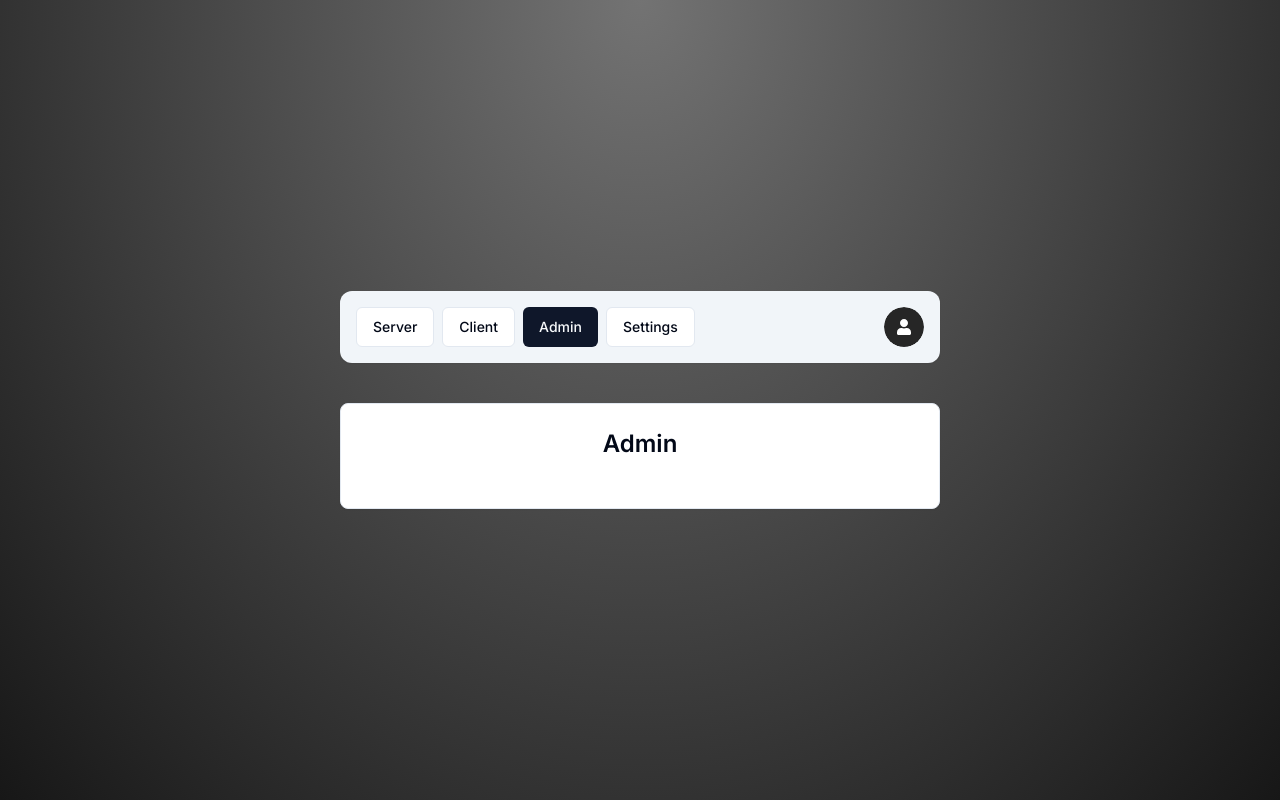
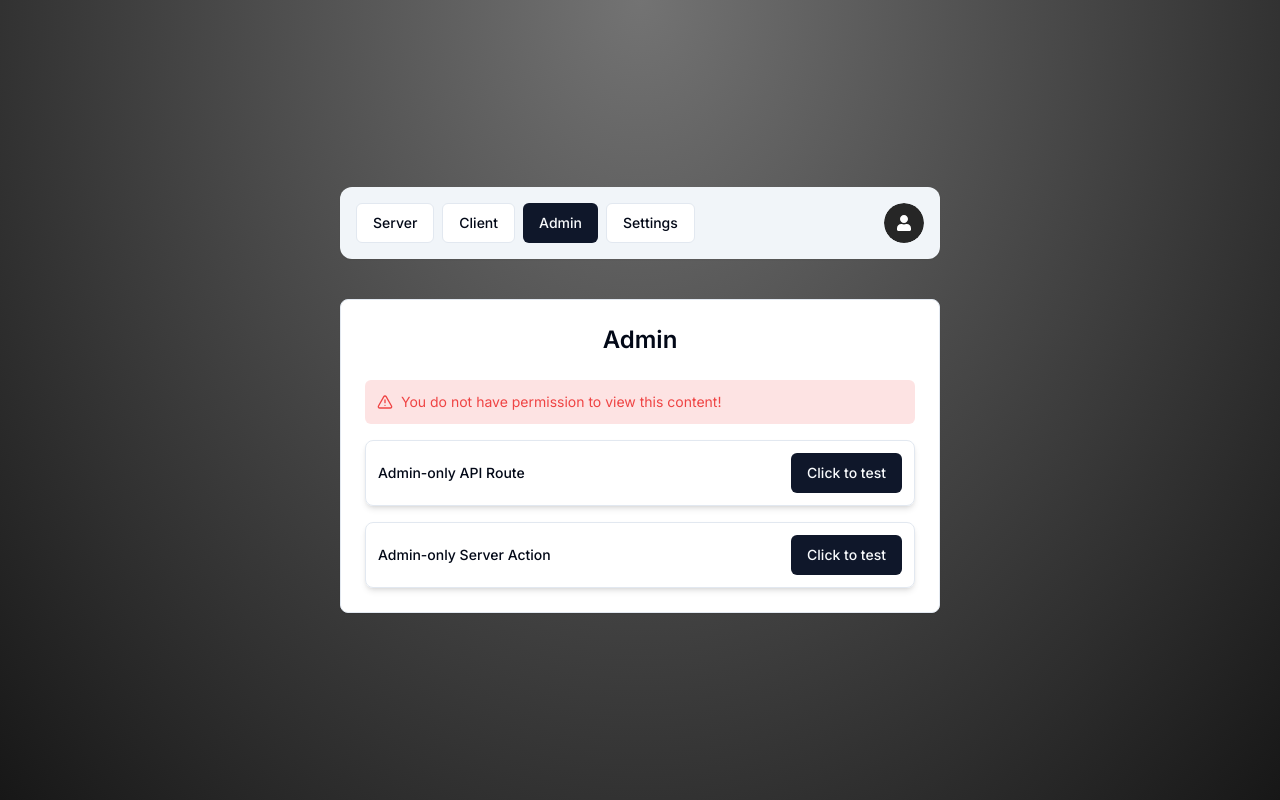
Before and after one commit to dustinbturner/auth-tutorial, a Next.js app: page /admin in a window 1280 px wide. Built offline with nearby package versions, Linux system fonts and the light colour scheme; no server answers.

Commit message:
admin sections and functionality added

```diff
--- /dev/null
+++ b/actions/admin.ts
@@ -0,0 +1,14 @@
+"use server";
+
+import { currentRole } from "@/lib/auth";
+import { UserRole } from "@prisma/client";
+
+export const admin = async () => {
+  const role = await currentRole();
+
+  if (role === UserRole.ADMIN) {
+    return { success: "Allowed Server Action!" };
+  }
+
+  return { error: "Forbidden Server Action!" }
+};
--- a/app/(protected)/admin/page.tsx
+++ b/app/(protected)/admin/page.tsx
@@ -1,11 +1,39 @@
 "use client";
 
+import { admin } from "@/actions/admin";
+import { RoleGate } from "@/components/auth/role-gate";
+import { FormSuccess } from "@/components/form-success";
+import { Button } from "@/components/ui/button";
 import { Card, CardContent, CardHeader } from "@/components/ui/card";
-import { useCurrentRole } from "@/hooks/use-current-role";
+import { UserRole } from "@prisma/client";
+import { toast } from "sonner";
 
 
 const AdminPage = () => {
-    const role = useCurrentRole();
+
+    const onServerActionClick = () => {
+        admin()
+            .then((data) => {
+                if (data.error) {
+                    toast.error(data.error);
+                }
+                if (data.success) {
+                    toast.success(data.success);
+                }
+            })
+    }
+
+    const onApiRouteClick = () => {
+        fetch("/api/admin")
+            .then((response) => {
+                if (response.ok) {
+                    toast.success("Allowed API Route!");
+                } else {
+                    toast.error("Forbidden API Route!");
+                }
+            })
+    }
+
     return (
         <Card className="w-[600px]">
             <CardHeader>
@@ -14,7 +42,27 @@
                 </p>
             </CardHeader>
             <CardContent className="space-y-4">
-
+                <RoleGate allowedRole={UserRole.ADMIN}>
+                    <FormSuccess
+                    message="You are allowed to see this content!"
+                    />
+                </RoleGate>
+                <div className="flex flex-row items-center justify-between rounded-lg border p-3 shadow-md">
+                    <p className="text-sm font-medium">
+                        Admin-only API Route
+                    </p>
+                    <Button onClick={onApiRouteClick}>
+                        Click to test
+                    </Button>
+                </div>
+                <div className="flex flex-row items-center justify-between rounded-lg border p-3 shadow-md">
+                    <p className="text-sm font-medium">
+                        Admin-only Server Action
+                    </p>
+                    <Button onClick={onServerActionClick}>
+                        Click to test
+                    </Button>
+                </div>
             </CardContent>
         </Card>
     );
--- /dev/null
+++ b/app/api/admin/route.ts
@@ -0,0 +1,12 @@
+import { currentRole } from "@/lib/auth";
+import { UserRole } from "@prisma/client";
+import { NextResponse } from "next/server";
+
+export async function GET() {
+    const role = await currentRole();
+
+    if (role === UserRole.ADMIN) {
+        return new NextResponse(null, { status: 200 });
+    }
+    return new NextResponse(null, { status: 403});
+}
--- a/app/layout.tsx
+++ b/app/layout.tsx
@@ -3,6 +3,7 @@
 import { SessionProvider } from "next-auth/react";
 import { auth } from "@/auth";
 import "./globals.css";
+import { Toaster } from "@/components/ui/sonner"
 
 const inter = Inter({ subsets: ["latin"] });
 
@@ -21,7 +22,10 @@
   return (
     <SessionProvider session={session}>
     <html lang="en">
-      <body className={inter.className}>{children}</body>
+      <body className={inter.className}>
+        <Toaster />
+        {children}
+        </body>
     </html>
     </SessionProvider>
   );
--- /dev/null
+++ b/components/ui/sonner.tsx
@@ -0,0 +1,31 @@
+"use client"
+
+import { useTheme } from "next-themes"
+import { Toaster as Sonner } from "sonner"
+
+type ToasterProps = React.ComponentProps<typeof Sonner>
+
+const Toaster = ({ ...props }: ToasterProps) => {
+  const { theme = "system" } = useTheme()
+
+  return (
+    <Sonner
+      theme={theme as ToasterProps["theme"]}
+      className="toaster group"
+      toastOptions={{
+        classNames: {
+          toast:
+            "group toast group-[.toaster]:bg-background group-[.toaster]:text-foreground group-[.toaster]:border-border group-[.toaster]:shadow-lg",
+          description: "group-[.toast]:text-muted-foreground",
+          actionButton:
+            "group-[.toast]:bg-primary group-[.toast]:text-primary-foreground",
+          cancelButton:
+            "group-[.toast]:bg-muted group-[.toast]:text-muted-foreground",
+        },
+      }}
+      {...props}
+    />
+  )
+}
+
+export { Toaster }
--- a/package.json
+++ b/package.json
@@ -24,12 +24,14 @@
     "lucide-react": "^0.356.0",
     "next": "14.1.3",
     "next-auth": "^5.0.0-beta.15",
+    "next-themes": "^0.3.0",
     "react": "^18",
     "react-dom": "^18",
     "react-hook-form": "^7.51.0",
     "react-icons": "^5.0.1",
     "react-spinners": "^0.13.8",
     "resend": "^3.2.0",
+    "sonner": "^1.4.3",
     "tailwind-merge": "^2.2.1",
     "tailwindcss-animate": "^1.0.7",
     "uuid": "^9.0.1",
```
Also changed, not shown: 1 other file (tests, documents, lock files or other folders).
